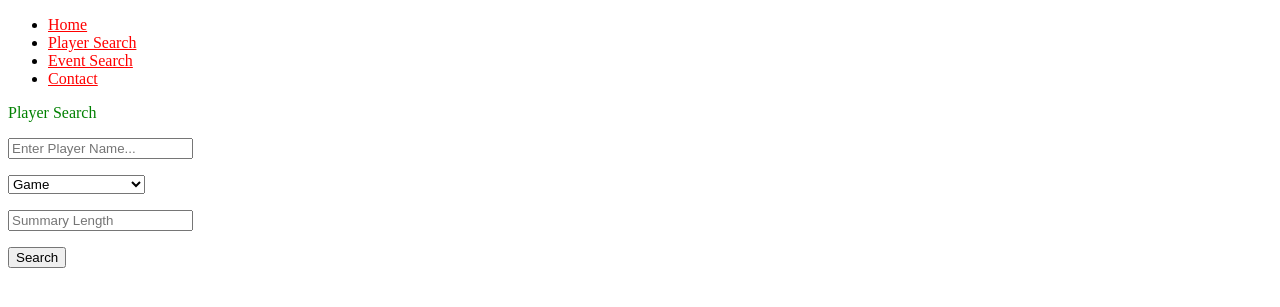
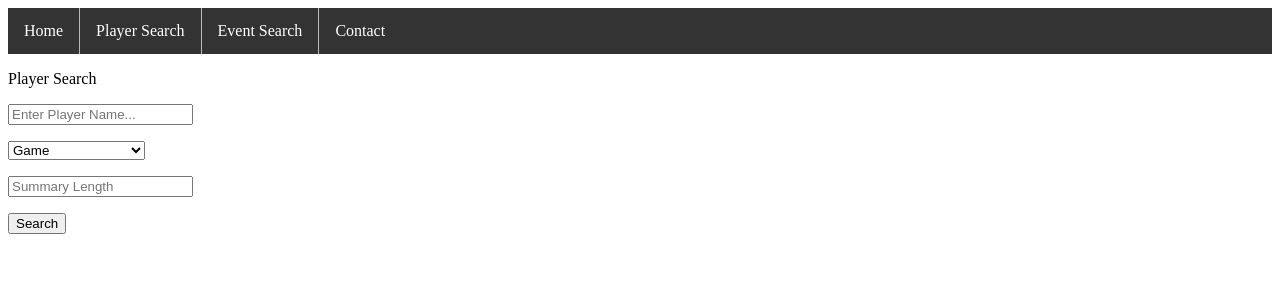
Before and after one commit to BrianZ1/CapstoneProject, a Django app: page /esports/playersearch/ in a window 1280 px wide. Shown: the top 307 px of the page. Run offline with Django 3.2, Linux system fonts and the light colour scheme.

Commit message:
css stuff + django custom template loader

```diff
--- a/code/main.py
+++ b/code/main.py
@@ -17,6 +17,8 @@ def player_search(query, game, bullets):
     sites = article_extractor.get_websites()
     pool = Pool(cpu_count() * 2)
     sources = pool.map(article_extractor.parse_websites, sites)
+    pool.close()
+    pool.join()
 
     article_summarizer = summarization.Summarization(article_extractor.number_of_bullet_points)
 
--- a/mysite/esports/static/esports/style.css
+++ b/mysite/esports/static/esports/style.css
@@ -1,7 +1,36 @@
-li a {
-  color: red;
+.navbar ul {
+    list-style-type: none;
+    margin: 0px;
+    padding: 0px;
+    overflow: hidden;
+    background-color: #333;
 }
 
-p {
-  color: green;
+.navbar li {
+    float: left;
+    border-right: 1px solid #bbb;
 }
+
+.navbar li:last-child {
+    border-right: none;
+}
+
+.navbar a {
+    display: block;
+    color: white;
+    text-align: center;
+    padding: 14px 16px;
+    text-decoration: none;
+}
+
+.navbar li a:hover {
+    background-color: #111;
+}
+
+.body {
+    background-color: #FFF;
+}
+
+form {
+
+}
--- a/mysite/esports/templates/esports/base.html
+++ b/mysite/esports/templates/esports/base.html
@@ -7,10 +7,11 @@
       <meta charset="utf-8">
       <title>Capstone Project</title>
 
-  {% block style %}
       <link rel="stylesheet" type="text/css" href="{% static 'esports/style.css' %}" />
-  {% endblock style %}
+  </head>
 
+  <body>
+      <div class='body'>
         <div class='navbar'>
             <ul>
               <li><a href="{% url 'home' %}">Home</a></li>
@@ -19,14 +20,13 @@
               <li><a href="{% url 'contact' %}">Contact</a></li>
             </ul>
         </div>
-  </head>
 
-  <body>
         {% block content %}
 
         <p>Don't Show This</p>
 
         {% endblock content %}
+     </div>
   </body>
 
   <footer>
--- a/mysite/esports/templates/esports/playerresults.html
+++ b/mysite/esports/templates/esports/playerresults.html
@@ -1,5 +1,6 @@
 {% extends './base.html'  %}
 
+{% load esports_extras %}
 {% block content %}
 
 <p>Player Results </p>
@@ -8,7 +9,7 @@
 
 <ul>
 {% for sentence in summary %}
-    <li>{{ sentence }} </li>
+    <li>{{ sentence|lstrip }} </li>
 {% endfor %}
 </ul>
 
--- a/mysite/esports/templates/esports/playersearch.html
+++ b/mysite/esports/templates/esports/playersearch.html
@@ -4,10 +4,12 @@
 
 <p>Player Search</p>
 
-<form action='/playersearch/' method='post'>
-    {% csrf_token %}
-    {{ form.as_p }}
-    <input type="submit" value="Search" />
-</form>
+<div class='form'>
+    <form action='/playersearch/' method='post'>
+        {% csrf_token %}
+        {{ form.as_p }}
+        <input type="submit" value="Search" />
+    </form>
+</div>
 
 {% endblock content %}
--- /dev/null
+++ b/mysite/esports/templatetags/__init__.py
@@ -0,0 +1 @@
+# -*- coding: utf-8 -*-
--- a/mysite/esports/views.py
+++ b/mysite/esports/views.py
@@ -1,5 +1,5 @@
 from django.shortcuts import render
-from django.http import HttpResponse, HttpResponseRedirect
+from django.http import HttpResponse, HttpResponseRedirect, Http404
 
 from .forms import PlayerSearchForm, EventSearchForm, ContactForm
 
@@ -8,6 +8,7 @@ sys.path.append(r'..\code')
 import main
 
 def home(request):
+    request.session.flush()
     return render(request, 'esports/home.html')
 
 def playerSearch(request):
@@ -26,13 +27,16 @@ def playerSearch(request):
     return render(request, 'esports/playersearch.html', {'form': form})
 
 def playerResults(request, name):
-    player_name = request.session.get('player_name', None)
-    game = request.session.get('game', None)
-    num_bullet = request.session.get('num_bullet', None)
+    try:
+        player_name = request.session.get('player_name', None)
+        game = request.session.get('game', None)
+        num_bullet = request.session.get('num_bullet', None)
 
-    summary = main.player_search(player_name, game, num_bullet)
+        summary = main.player_search(player_name, game, num_bullet)
 
-    context = {'player_name': player_name, 'summary': summary}
+        context = {'player_name': player_name, 'summary': summary}
+    except:
+        raise Http404("Player Not Found")
 
     return render(request, 'esports/playerresults.html', context)
 
@@ -51,12 +55,15 @@ def eventSearch(request):
     return render(request, 'esports/eventsearch.html', {'form': form})
 
 def eventResults(request, name):
-    event_name = request.session.get('event_name', None)
-    game = request.session.get('game', None)
+    try:
+        event_name = request.session.get('event_name', None)
+        game = request.session.get('game', None)
 
-    sorted_team_player_list = main.event_search(event_name, game)
+        sorted_team_player_list = main.event_search(event_name, game)
 
-    context = {'event_name': event_name, 'game': game, 'sorted_team_player_list': sorted_team_player_list}
+        context = {'event_name': event_name, 'game': game, 'sorted_team_player_list': sorted_team_player_list}
+    except:
+        raise Http404("Event Not Found")
 
     return render(request, 'esports/eventresults.html', context)
 
```
Also changed, not shown: mysite/esports/templatetags/esports_extras.py (added, +13 -0 lines), mysite/db.sqlite3, 1 other file. Lines whose indentation alone changed are shown as unchanged.
